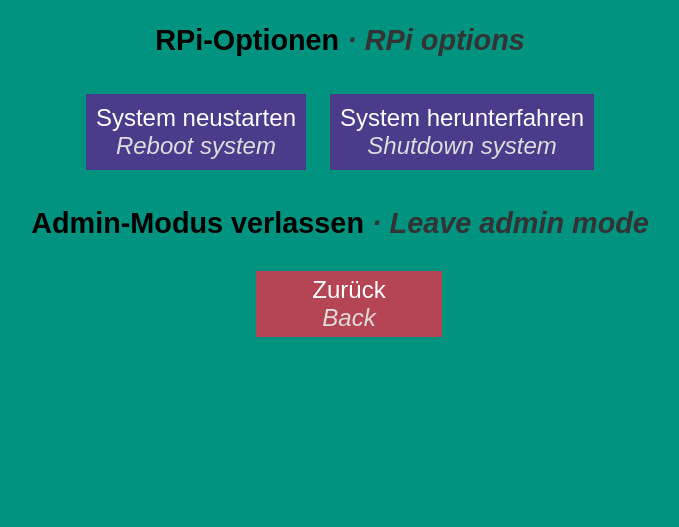
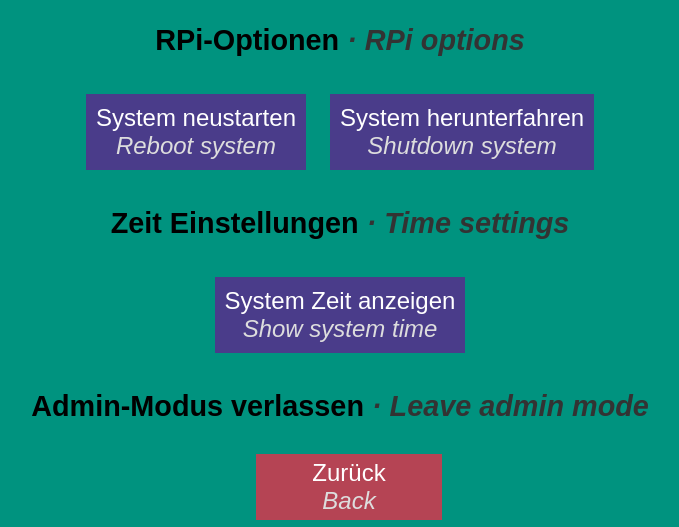
Before and after one commit to jknappe/access-log, a Flask app: page /admin in a window 1280 px wide. Shown: the part 613-1140 px from the top of the page, without its empty margins (63-742 px from the left). Before the commit the page ends 950 px from the top, so only its background shows below. Run offline with Flask 2, Linux system fonts and the light colour scheme; some libraries are stand-ins or nearby versions.

Commit message:
enables admin setting: show current syste time

```diff
--- a/app.py
+++ b/app.py
@@ -447,6 +447,12 @@ def admin_logout_success():
 def admin():
     return render_template('admin.html')
 
+@app.route('/admin_time', methods=['POST', 'GET'])
+def admin_time():
+    now = datetime.now() # current date and time
+    date_time = now.strftime("%Y-%m-%d %H:%M:%S")
+    return render_template('admin_time.html', date_time=date_time)
+
 @app.route('/show_data', methods=['POST', 'GET'])
 def show_data():
     data = access_log_DB.query.order_by(access_log_DB.datetime.desc()).all()
--- a/static/css/main.css
+++ b/static/css/main.css
@@ -74,6 +74,16 @@ html{
 
 div.pincode {
   font-size: 3.0em;
+  font-style: normal;
+  font-weight: bold;
+  letter-spacing: 0.7em;
+  background-color: #333333;
+  text-align: center;
+  color: #ffffff;
+}
+
+div.timedisplay {
+  font-size: 1.0em;
   font-style: normal;
   font-weight: bold;
   letter-spacing: 0.7em;
--- a/templates/admin.html
+++ b/templates/admin.html
@@ -46,6 +46,15 @@
         </tr>
     </table>
 
+    <h2>Zeit Einstellungen <span>· Time settings</span></h2>
+
+
+    <table class="admin-menu">
+        <tr>
+            <td><a href="{{ url_for('admin_time') }}" class="admin-button">System Zeit anzeigen<br /><i>Show system time</i> </a></td>
+        </tr>
+    </table>
+
     <h2>Admin-Modus verlassen <span>· Leave admin mode</span></h2>
 
     <table class="admin-menu">
```
Also changed, not shown: templates/admin_time.html (added, +59 -0 lines).
